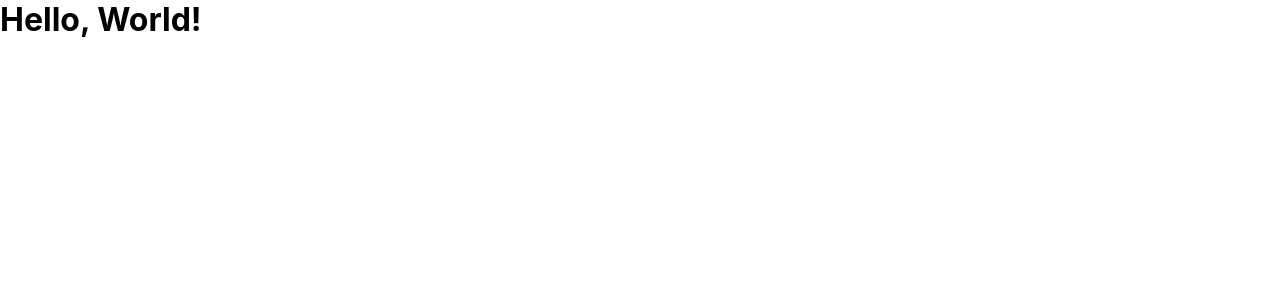
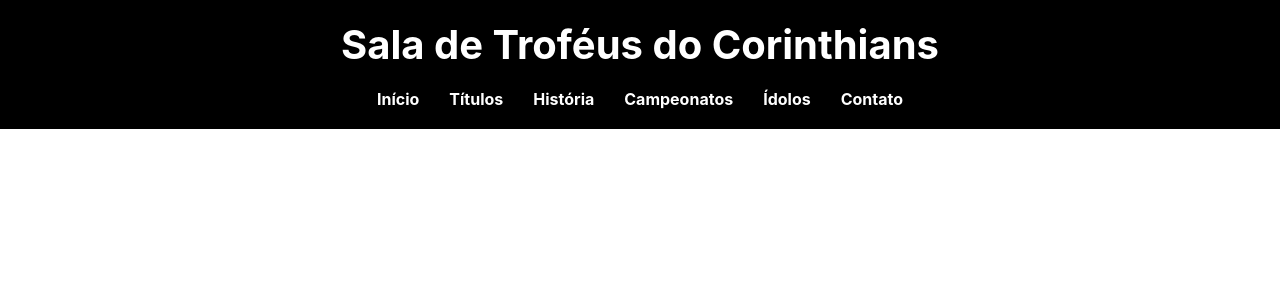
Before and after one commit to pablodelgado26/Titulos, a Next.js app: page / in a window 1280 px wide. Shown: the top 300 px of the page. Built offline with nearby package versions, Linux system fonts and the light colour scheme.

Commit message:
feat: criação de componente header

```diff
--- /dev/null
+++ b/src/app/components/header/header.module.css
@@ -0,0 +1,43 @@
+.header {
+    display: flex;
+    flex-direction: column;
+    align-items: center;
+    padding: 20px;
+    background-color: #000000; /* Preto - cor principal do Corinthians */
+    margin-bottom: 20px;
+    border-bottom: 4px solid #ffffff; /* Branco - segunda cor do Corinthians */
+  }
+
+  .header h1 {
+    margin: 0;
+    color: #ffffff; /* Texto branco sobre o fundo preto */
+    font-size: 2.5rem;
+    font-weight: bold;
+  }
+
+  .nav {
+    width: 100%;
+    margin-top: 20px;
+  }
+
+  .nav ul {
+    display: flex;
+    justify-content: center;
+    list-style-type: none;
+    padding: 0;
+  }
+
+  .nav li {
+    margin: 0 15px;
+  }
+
+  .nav a {
+    text-decoration: none;
+    color: #ffffff;
+    font-weight: bold;
+    transition: color 0.3s ease;
+  }
+
+  .nav a:hover {
+    color: #cccccc; /* Tom mais claro de branco ao passar o mouse */
+  }
--- /dev/null
+++ b/src/app/components/header/index.jsx
@@ -0,0 +1,34 @@
+import Link from "next/link";
+import styles from "./header.module.css";
+
+const Header = () => {
+    return (
+        <header className={styles.header}>
+        <h1>Sala de Troféus do Corinthians</h1>
+        <nav className={styles.nav}>
+          <ul>
+            <li>
+              <Link href={"/"}>Início</Link>
+            </li>
+            <li>
+              <Link href={"/titulos"} >Títulos</Link>
+            </li>
+            <li>
+              <Link href={"#"}>História</Link>
+            </li>
+            <li>
+              <Link href={"#"}>Campeonatos</Link>
+            </li>
+            <li>
+              <Link href={"#"}>Ídolos</Link>
+            </li>
+            <li>
+              <Link href={"#"}>Contato</Link>
+            </li>
+          </ul>
+        </nav>
+      </header>
+    );
+}
+
+export default Header;
--- a/src/app/page.jsx
+++ b/src/app/page.jsx
@@ -1,9 +1,10 @@
+import Header from "./components/header";
 import styles from "./page.module.css";
 
 export default function Home() {
   return (
     <div>
-      <h1>Hello, World!</h1>
+      <Header />
     </div>
   );
 }
```
Also changed, not shown: src/app/titulos/page.jsx (+2 -22 lines), src/app/titulos/titulos.module.css (+0 -44 lines).
